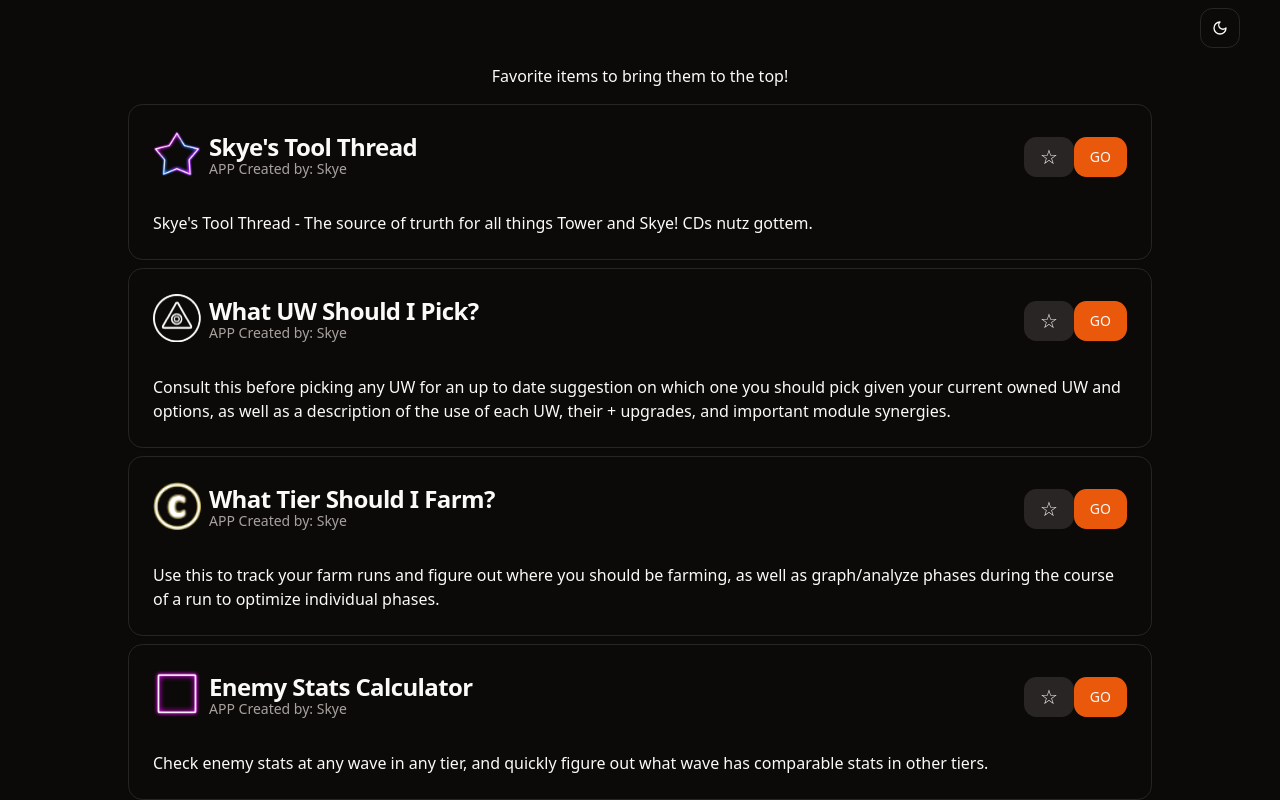
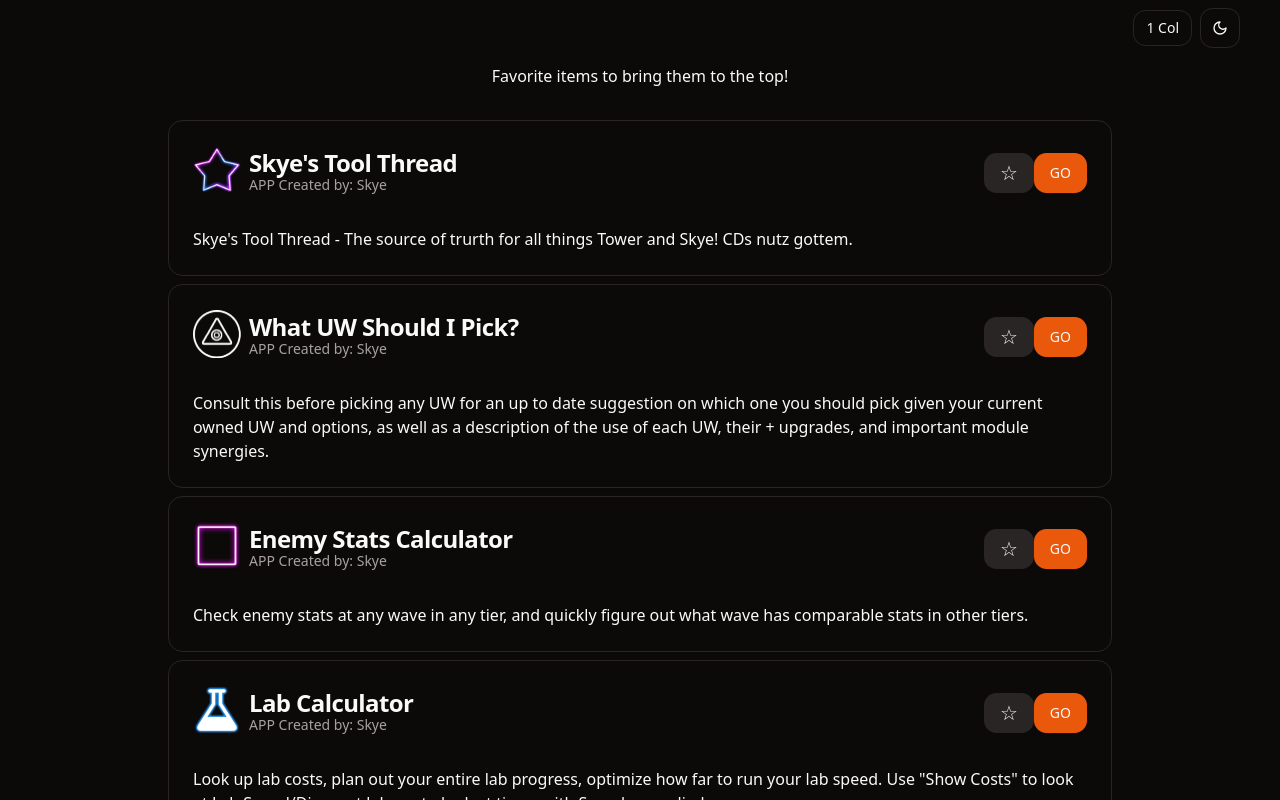
Before and after one commit to alypse/tower-tools-shad, a React (Vite) app: page / in a window 1280 px wide. Shown: the top 800 px of the page. Built offline with nearby package versions, Linux system fonts and the light colour scheme.

Commit message:
Add stone planner, support versioning, add layout select

```diff
--- a/src/App.tsx
+++ b/src/App.tsx
@@ -1,10 +1,11 @@
 import { ThemeProvider } from "@/components/theme-provider.tsx";
 import { ModeToggle } from "@/components/mode-toggle.tsx";
 import { TOOLS_LIST } from "../data/listing.ts";
-import React, { useState, useEffect } from "react";
+import React, { useState, useEffect, useMemo } from "react";
 import { Card, CardContent, CardDescription, CardHeader, CardTitle } from "@/components/ui/card.tsx";
 import { Avatar, AvatarFallback, AvatarImage } from "@/components/ui/avatar.tsx";
 import { Button } from "@/components/ui/button.tsx";
+import { DropdownMenu, DropdownMenuContent, DropdownMenuItem, DropdownMenuTrigger } from "@/components/ui/dropdown-menu.tsx";
 
 export interface TOOL {
     id: number
@@ -18,11 +19,21 @@ export interface TOOL {
     isFavorite?: boolean
 }
 
+interface VersionedData {
+    version: string;
+    toolsHash?: string;
+    data: TOOL[];
+    layout?: string;
+}
+
 interface ToolCardProps {
     tool: TOOL;
     onToggleFavorite: (id: number) => void;
     isFavorite: boolean;
 }
+
+// Layout options
+type LayoutType = "single" | "double" | "flex";
 
 const ToolCard: React.FC<ToolCardProps> =  ({
                                                 tool,
@@ -30,7 +41,7 @@ const ToolCard: React.FC<ToolCardProps> =  ({
                                                 isFavorite,
                                             }) => {
     return (
-        <Card className='flex flex-col max-w-screen-lg min-w-screen-md'>
+        <Card className='flex flex-col max-w-screen-lg min-w-screen-lg'>
             <CardHeader className='flex-row items-center gap-2'>
                 <Avatar><a href={tool.url} target='_blank'>
                     <AvatarImage src={`/icons/${tool.icon}`}/>
@@ -62,19 +73,167 @@ const ToolCard: React.FC<ToolCardProps> =  ({
     )
 }
 
-const TOOLS: TOOL[] = TOOLS_LIST.filter(tool => tool.active)
+// Define the current data version
+const CURRENT_VERSION = "26.1.0";
+
+// Create a hash of the tools data to detect changes
+const createToolsHash = (tools: TOOL[]): string => {
+    // Create a string representation of the tools without the isFavorite property
+    const toolsString = JSON.stringify(tools.map(tool => {
+        const { isFavorite, ...rest } = tool;
+        return rest;
+    }));
+
+    // Simple hash function
+    let hash = 0;
+    for (let i = 0; i < toolsString.length; i++) {
+        const char = toolsString.charCodeAt(i);
+        hash = ((hash << 5) - hash) + char;
+        hash = hash & hash; // Convert to 32bit integer
+    }
+    return hash.toString(16);
+};
+
+// Layout toggle component with text instead of icons
+const LayoutToggle: React.FC<{
+    currentLayout: LayoutType;
+    onLayoutChange: (layout: LayoutType) => void;
+}> = ({ currentLayout, onLayoutChange }) => {
+    // Get display text for current layout
+    const getLayoutDisplayText = () => {
+        switch (currentLayout) {
+            case "double": return "2 Col";
+            case "flex": return "Grid";
+            case "single": return "1 Col";
+            default: return "Layout";
+        }
+    };
+
+    return (
+        <DropdownMenu>
+            <DropdownMenuTrigger asChild>
+                <Button variant="outline" size="sm">
+                    {getLayoutDisplayText()}
+                </Button>
+            </DropdownMenuTrigger>
+            <DropdownMenuContent align="end">
+                <DropdownMenuItem onClick={() => onLayoutChange("single")}>
+                    Single Column
+                </DropdownMenuItem>
+                <DropdownMenuItem onClick={() => onLayoutChange("double")}>
+                    Two Columns
+                </DropdownMenuItem>
+                <DropdownMenuItem onClick={() => onLayoutChange("flex")}>
+                    Grid
+                </DropdownMenuItem>
+            </DropdownMenuContent>
+        </DropdownMenu>
+    );
+};
 
 export const App: React.FC = () => {
+    // Filter active tools
+    const activeTools = useMemo(() => TOOLS_LIST.filter(tool => tool.active), []);
+
+    // Calculate tools hash - will update if TOOLS_LIST changes
+    const toolsHash = useMemo(() => createToolsHash(activeTools), [activeTools]);
+
+    // Layout state
+    const [layout, setLayout] = useState<LayoutType>(() => {
+        const savedData = localStorage.getItem('toolsData');
+        if (savedData) {
+            try {
+                const parsedData: VersionedData = JSON.parse(savedData);
+                if (parsedData.layout && ["single", "double", "flex"].includes(parsedData.layout)) {
+                    return parsedData.layout as LayoutType;
+                }
+            } catch (e) {
+                console.error("Error parsing layout data:", e);
+            }
+        }
+        return "single"; // Default layout
+    });
+
     // Initialize state with data from localStorage if it exists
     const [items, setItems] = useState<TOOL[]>(() => {
-        const savedItems = localStorage.getItem('favoriteTools');
-        return savedItems ? JSON.parse(savedItems) : TOOLS;
+        const savedData = localStorage.getItem('toolsData');
+        if (savedData) {
+            try {
+                const parsedData: VersionedData = JSON.parse(savedData);
+
+                // Check if the saved data has a version
+                if (parsedData.version && parsedData.data) {
+                    // Check both version and tools hash
+                    if (parsedData.version === CURRENT_VERSION &&
+                        parsedData.toolsHash === toolsHash) {
+                        return parsedData.data;
+                    } else {
+                        // Version or tools data changed - reset with preserved favorites
+                        console.log(`Data changed. Updating from ${parsedData.version} to ${CURRENT_VERSION}`);
+                        console.log(`Tools hash changed: ${parsedData.toolsHash} → ${toolsHash}`);
+
+                        // Create a map of favorite status by tool ID
+                        const favoritesMap = new Map(
+                            parsedData.data
+                                .filter(tool => tool.isFavorite)
+                                .map(tool => [tool.id, true])
+                        );
+
+                        // Apply favorites to new tools data where IDs match
+                        return activeTools.map(tool => ({
+                            ...tool,
+                            isFavorite: favoritesMap.has(tool.id)
+                        }));
+                    }
+                }
+                // Legacy format (no version) - assume it's just an array of tools
+                return Array.isArray(parsedData) ? parsedData : activeTools;
+            } catch (e) {
+                console.error("Error parsing saved tools data:", e);
+                return activeTools;
+            }
+        }
+        return activeTools;
     });
 
-    // Save to localStorage whenever items change
+    // Effect to update items when tools data changes
     useEffect(() => {
-        localStorage.setItem('favoriteTools', JSON.stringify(items));
-    }, [items]);
+        const savedData = localStorage.getItem('toolsData');
+        if (savedData) {
+            try {
+                const parsedData: VersionedData = JSON.parse(savedData);
+
+                // If hash changed, we need to update the data
+                if (parsedData.toolsHash !== toolsHash || parsedData.version !== CURRENT_VERSION) {
+                    // Create a map of favorite status by tool ID
+                    const favoritesMap = new Map(
+                        parsedData.data
+                            .filter(tool => tool.isFavorite)
+                            .map(tool => [tool.id, true])
+                    );
+
+                    // Apply favorites to new tools data where IDs match
+                    setItems(activeTools.map(tool => ({
+                        ...tool,
+                        isFavorite: favoritesMap.has(tool.id)
+                    })));
+                }
+            } catch (e) {
+                console.error("Error checking for tools updates:", e);
+            }
+        }
+    }, [activeTools, toolsHash]);
+
+    // Save to localStorage whenever items or layout change
+    useEffect(() => {
+        const versionedData: VersionedData = {
+            version: CURRENT_VERSION,
+            toolsHash: toolsHash,
+            data: items,
+            layout: layout
+        };
+        localStorage.setItem('toolsData', JSON.stringify(versionedData));
+    }, [items, toolsHash, layout]);
 
     const toggleFavorite = (id: number) => {
         setItems(prevItems =>
@@ -89,37 +248,71 @@ export const App: React.FC = () => {
     const favoriteItems = items.filter(item => item.isFavorite);
     const nonFavoriteItems = items.filter(item => !item.isFavorite);
 
+    // Get layout classes based on current layout
+    const getLayoutClasses = () => {
+        switch (layout) {
+            case "double":
+                return "grid grid-cols-1 md:grid-cols-2 gap-4 px-4 md:px-10";
+            case "flex":
+                return "flex flex-wrap justify-center gap-4 px-4 md:px-20 lg:px-32";
+            case "single":
+            default:
+                return "space-y-2 px-4 md:px-10 max-w-screen-lg mx-auto";
+        }
+    };
+
+    // Get card classes based on current layout
+    const getCardContainerClasses = () => {
+        switch (layout) {
+            case "double":
+                return "";
+            case "flex":
+                return "w-full sm:w-[calc(50%-1rem)] lg:w-[calc(33.333%-1rem)] xl:w-[calc(25%-1rem)]";
+            case "single":
+            default:
+                return "";
+        }
+    };
+
     return (
         <ThemeProvider defaultTheme="dark" storageKey="vite-ui-theme">
-            <div className='flex justify-end p-10 py-2'><ModeToggle></ModeToggle></div>
+            <div className='flex justify-end items-center gap-2 p-4 md:p-10 md:py-2'>
+                <LayoutToggle currentLayout={layout} onLayoutChange={setLayout} />
+                <ModeToggle />
+            </div>
 
             <div className='flex flex-col gap-4 items-center'>
-
-                {/*Favorites section*/}
-                <div className='space-y-2 px-10'>
-                    {favoriteItems.length === 0 ? (
-                        <p className='text-accent-foreground text-center'>Favorite items to bring them to the top!</p>
-                    ) : (
-                        favoriteItems.map(app => (
+                {/* Favorites section */}
+                {favoriteItems.length > 0 && (
+                    <div className={getLayoutClasses()}>
+                        {favoriteItems.map(app => (
+                            <div key={app.id} className={getCardContainerClasses()}>
                                 <ToolCard
-                                key={app.id}
                                     tool={app}
                                     onToggleFavorite={toggleFavorite}
-                                isFavorite={true}></ToolCard>
-                        ))
+                                    isFavorite={true} />
+                            </div>
+                        ))}
+                    </div>
                 )}
-                </div>
 
-                {/*All items section*/}
-                <div className='space-y-2 px-10'>
+                {/* Message when no favorites */}
+                {favoriteItems.length === 0 && (
+                    <p className='text-accent-foreground text-center mb-4'>
+                        Favorite items to bring them to the top!
+                    </p>
+                )}
+
+                {/* All items section */}
+                <div className={getLayoutClasses()}>
                     {nonFavoriteItems.map(app => (
+                        <div key={app.id} className={getCardContainerClasses()}>
                             <ToolCard
-                                key={app.id}
                                 tool={app}
                                 onToggleFavorite={toggleFavorite}
-                                isFavorite={false}></ToolCard>
-                        )
-                    )}
+                                isFavorite={false} />
+                        </div>
+                    ))}
                 </div>
             </div>
         </ThemeProvider>
```
Also changed, not shown: data/listing.ts (+11 -1 lines), src/utils/hooks.tsx (added). Lines whose indentation alone changed are shown as unchanged.
